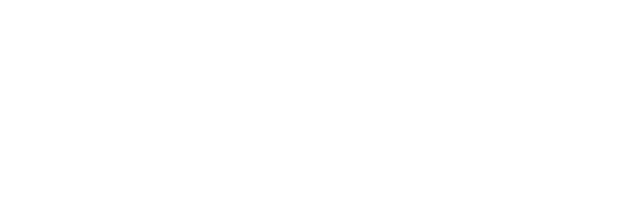
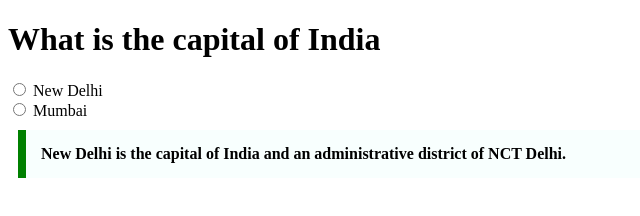
Before and after one commit to acciojob/trivia-Simr921, a website: page main.html in a window 1280 px wide. Shown: the whole page, without its empty margins (0-640 px from the left). Drawn offline with Linux system fonts and the light colour scheme.

Commit message:
created a submission

```diff
--- a/main.html
+++ b/main.html
@@ -8,6 +8,17 @@
 
 <body>
 	<!-- the entire body must be written by student -->
+	<h1>What is the capital of India</h1>
+	<form>
+  <input type="radio" id="html" name="fav_language" value="New Delhi">
+  <label for="New Delhi">New Delhi</label><br>
+  <input type="radio" id="css" name="fav_language" value="Mumbai">
+  <label for="Mumbai">Mumbai</label><br>
+
+</form>
+	<blockquote cite="https://en.wikipedia.org/wiki/New_Delhi">
+		New Delhi is the capital of India and an administrative district of NCT Delhi.
+	</blockquote>
     <script type="text/javascript" src="./script.js">
 </script>
 
--- a/styles.css
+++ b/styles.css
@@ -1,2 +1,11 @@
 
 /* Your CSS Code here. */
+blockquote
+{
+	font-weight: bold;
+	background-color: #f8fffe;
+	border-left: 8px solid green;
+	padding: 15px;
+	margin: 10px;
+	max-width: 600px;
+}
```
